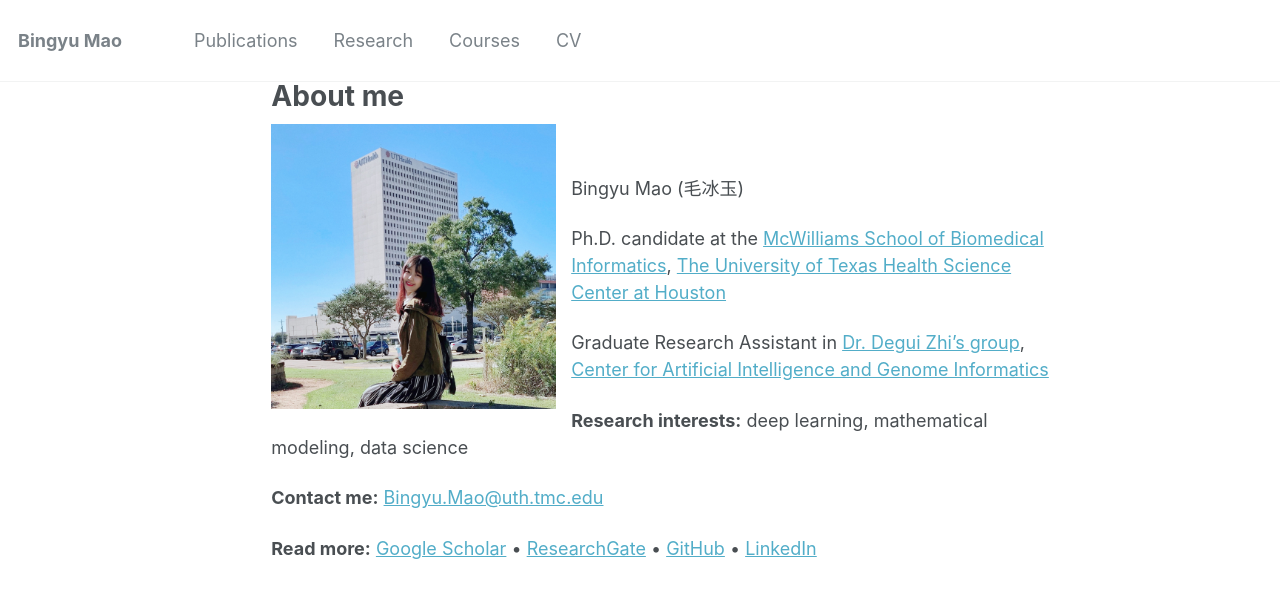
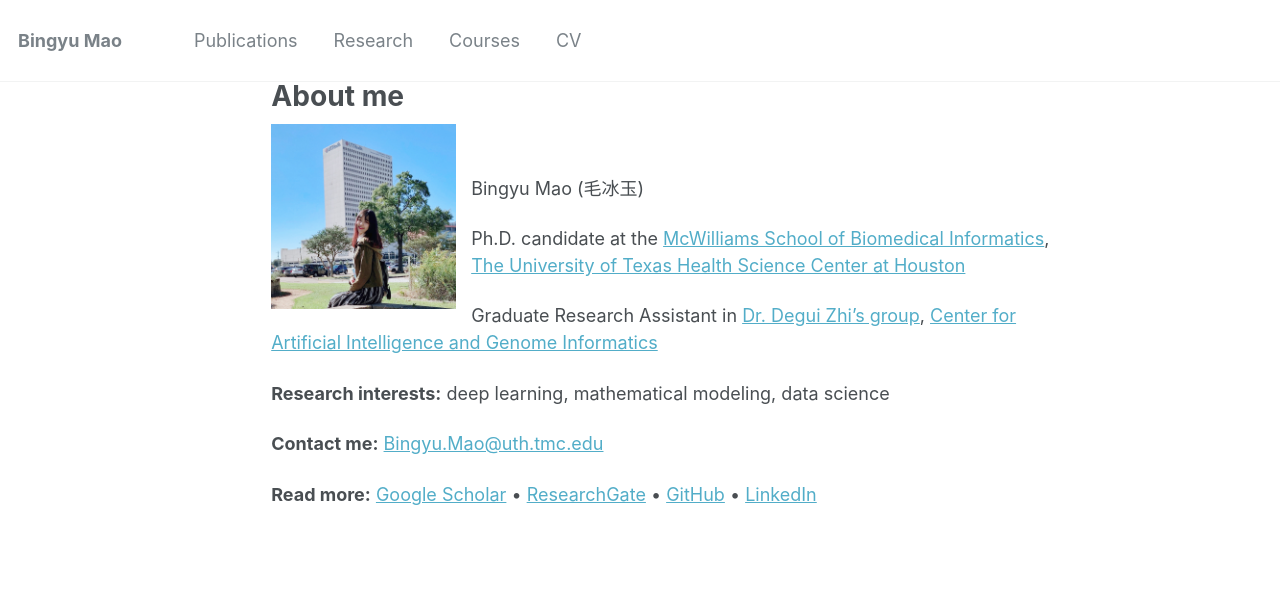
Before and after one commit to BingyuMao/BingyuMao.github.io, a Jekyll site: the page built from _pages/about.md, in a window 1280 px wide. Shown: the top 598 px of the page. Built offline with Jekyll 4.4.1, drawn with Linux system fonts in a browser that asks for light colours.

Commit message:
Update about.md

```diff
--- a/_pages/about.md
+++ b/_pages/about.md
@@ -8,7 +8,7 @@ redirect_from:
   - /about.html
 ---
 
-<img src="/images/profile.jpg" alt="drawing" width="300" height="180" style="float: left; padding-right:15px"/> <br>
+<img src="/images/profile.JPG" alt="drawing" width="200" height="200" style="float: left; padding-right:15px"/> <br>
 
 Bingyu Mao (毛冰玉)
 
```
